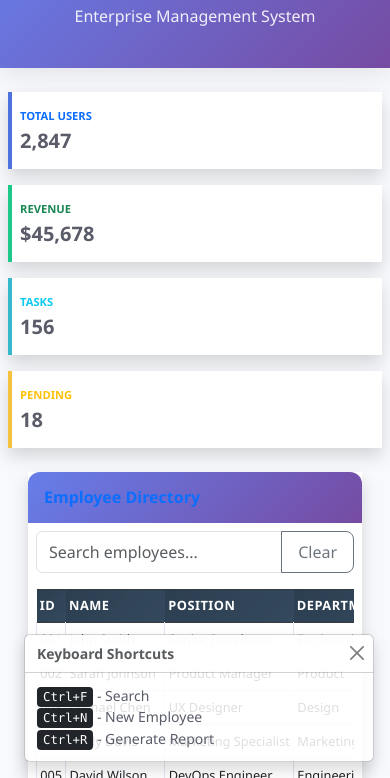
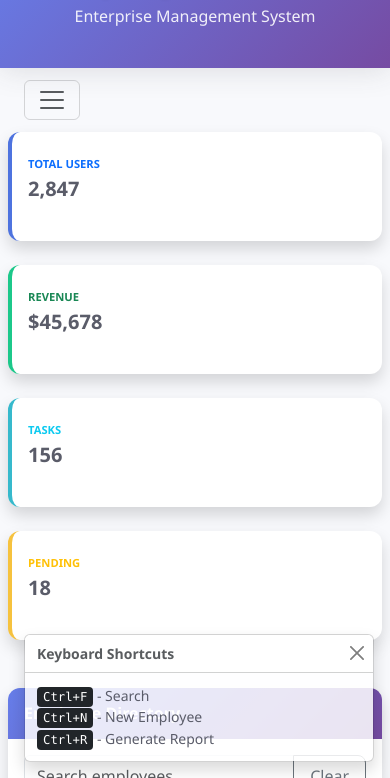
Before and after one commit to hafizn24/ResponsiveTest, a plain HTML site: page index.html in a window 390 px wide. Shown: the part 66-844 px from the top of the page. Drawn offline with nearby package versions, Linux system fonts and the light colour scheme.

Commit message:
added navbar

```diff
--- a/index.html
+++ b/index.html
@@ -16,12 +16,37 @@
 <body>
     <div class="container-fluid">
         <!-- Header Section -->
-        <header class="row bg-primary text-white py-4 mb-4">
+        <header class="row bg-primary text-white py-4">
             <div class="col-12">
                 <h1 class="display-4 text-center">Company Dashboard</h1>
                 <p class="lead text-center">Enterprise Management System</p>
             </div>
         </header>
+        <!-- Sidebar -->
+        <nav class="navbar mt-1 mb-1">
+            <div class="container-fluid">
+                <button class="navbar-toggler" type="button" data-bs-toggle="collapse" data-bs-target="#navbarNav"
+                    aria-controls="navbarNav" aria-expanded="false" aria-label="Toggle navigation">
+                    <span class="navbar-toggler-icon"></span>
+                </button>
+                <div class="collapse navbar-collapse" id="navbarNav">
+                    <ul class="navbar-nav ms-auto">
+                        <li class="nav-item">
+                            <a class="nav-link active" href="#dashboard">Dashboard</a>
+                        </li>
+                        <li class="nav-item">
+                            <a class="nav-link" href="#users">Users</a>
+                        </li>
+                        <li class="nav-item">
+                            <a class="nav-link" href="#reports">Reports</a>
+                        </li>
+                        <li class="nav-item">
+                            <a class="nav-link" href="#settings">Settings</a>
+                        </li>
+                    </ul>
+                </div>
+            </div>
+        </nav>
 
         <!-- Main Content Area -->
         <div class="row">
@@ -101,7 +126,7 @@
                 <!-- Data Table Section -->
                 <div class="card shadow mb-4">
                     <div class="card-header py-3 d-flex flex-row align-items-center justify-content-between">
-                        <h6 class="m-0 font-weight-bold text-primary">Employee Directory</h6>
+                        <h6 class="m-0 font-weight-bold">Employee Directory</h6>
                         <div class="dropdown no-arrow">
                             <a class="dropdown-toggle" href="#" role="button" id="dropdownMenuLink"
                                 data-bs-toggle="dropdown" aria-haspopup="true" aria-expanded="false">
@@ -266,7 +291,7 @@
                     <div class="col-lg-8">
                         <div class="card shadow mb-4">
                             <div class="card-header py-3">
-                                <h6 class="m-0 font-weight-bold text-primary">Recent Activity</h6>
+                                <h6 class="m-0 font-weight-bold">Recent Activity</h6>
                             </div>
                             <div class="card-body">
                                 <div class="timeline">
@@ -301,7 +326,7 @@
                     <div class="col-lg-4">
                         <div class="card shadow mb-4">
                             <div class="card-header py-3">
-                                <h6 class="m-0 font-weight-bold text-primary">Quick Actions</h6>
+                                <h6 class="m-0 font-weight-bold">Quick Actions</h6>
                             </div>
                             <div class="card-body">
                                 <div class="d-grid gap-2">
@@ -427,7 +452,7 @@
             );
 
             // Sidebar navigation highlighting
-            $('.sidebar .nav-link').click(function (e) {
+            $('.nav-link').click(function (e) {
                 e.preventDefault();
                 $('.sidebar .nav-link').removeClass('active');
                 $(this).addClass('active');
--- a/styles.css
+++ b/styles.css
@@ -9,10 +9,10 @@ body {
 }
 
 /* Container improvements for better desktop layout */
-.container-fluid {
+/* .container-fluid {
     padding-left: 2rem;
     padding-right: 2rem;
-}
+} */
 
 /* Row spacing improvements */
 .row {
@@ -230,7 +230,7 @@ footer {
 /* Responsive Breakpoints - Desktop First */
 /* These will need to be optimized for mobile */
 
-/* Large screens and up */
+/* Large screens and up (Desktop) */
 @media (min-width: 1200px) {
     .container-fluid {
         max-width: 1400px;
@@ -253,13 +253,13 @@ footer {
     }
 }
 
-/* Mobile and small screens - Remove max-width for more messiness */
+/* Mobile and small screens - Remove max-width for more messiness (Tablet) */
 @media (max-width: 1199px) {
 
     /* Force table to be full width and messy on mobile */
     .table-responsive {
-        overflow-x: visible !important;
-        max-width: none !important;
+        overflow-x: auto !important;
+        -webkit-overflow-scrolling: touch;
     }
 
     /* Remove any table constraints on mobile */
@@ -279,30 +279,30 @@ footer {
     }
 
     /* Force horizontal scrolling on mobile */
-    .card-body {
+    /* .card-body {
         overflow-x: auto;
         padding: 1rem;
-    }
+    } */
 
     /* Remove max-width constraints for dashboard cards on mobile */
-    .card {
+    /* .card {
         max-width: none !important;
         width: 100% !important;
-    }
+    } */
 
     /* Force dashboard cards to be full width and messy */
-    .col-md-6, .col-xl-3 {
+    /* .col-md-6, .col-xl-3 {
         max-width: none !important;
         flex: none !important;
         width: 100% !important;
-    }
+    } */
 
     /* Make dashboard cards stretch beyond container */
-    .row.mb-4 {
+    /* .row.mb-4 {
         margin-left: -2rem !important;
         margin-right: -2rem !important;
         width: calc(100% + 4rem) !important;
-    }
+    } */
 }
 
 /* Medium screens and up */
@@ -341,7 +341,7 @@ footer {
 /* Mobile-first optimizations will need to be added here */
 /* The current design is NOT mobile-friendly and will break on small screens */
 
-/* Additional mobile messiness - make it harder to fix */
+/* Additional mobile messiness - make it harder to fix (Mobile) */
 @media (max-width: 767px) {
     /* Force sidebar to be visible but broken on mobile */
     .sidebar {
@@ -388,20 +388,20 @@ footer {
     }
 
     /* Force cards to break layout on mobile */
-    .card {
+    /* .card {
         max-width: none !important;
         width: 100% !important;
         border-radius: 0 !important;
-    }
+    } */
 
     /* Make card content overflow on mobile */
-    .card-body {
+    /* .card-body {
         padding: 0.5rem !important;
         overflow: visible !important;
-    }
+    } */
 
     /* Break the dashboard metrics layout completely */
-    .row.mb-4 {
+    /* .row.mb-4 {
         display: block !important;
     }
 
@@ -409,7 +409,7 @@ footer {
         display: block !important;
         width: 100% !important;
         margin-bottom: 0.5rem !important;
-    }
+    } */
 
     .table-responsive {
         overflow-x: auto !important;
@@ -420,14 +420,20 @@ footer {
     #employeeTable {
         min-width: unset !important;
         table-layout: auto;
-        font-size: 2rem;
         width: 100%;
     }
 
-    #employeeTable td,
+    #employeeTable td {
+        padding: 0.75rem 0.5rem;
+        vertical-align: middle;
+        font-size: 0.9rem;
+    }
+
     #employeeTable th {
+        padding: 0.75rem 0.5rem;
         padding: 0.4rem 0.2rem !important;
         white-space: nowrap;
+        font-size: 0.8rem;
     }
 
     /* Make buttons too small for mobile */
```
